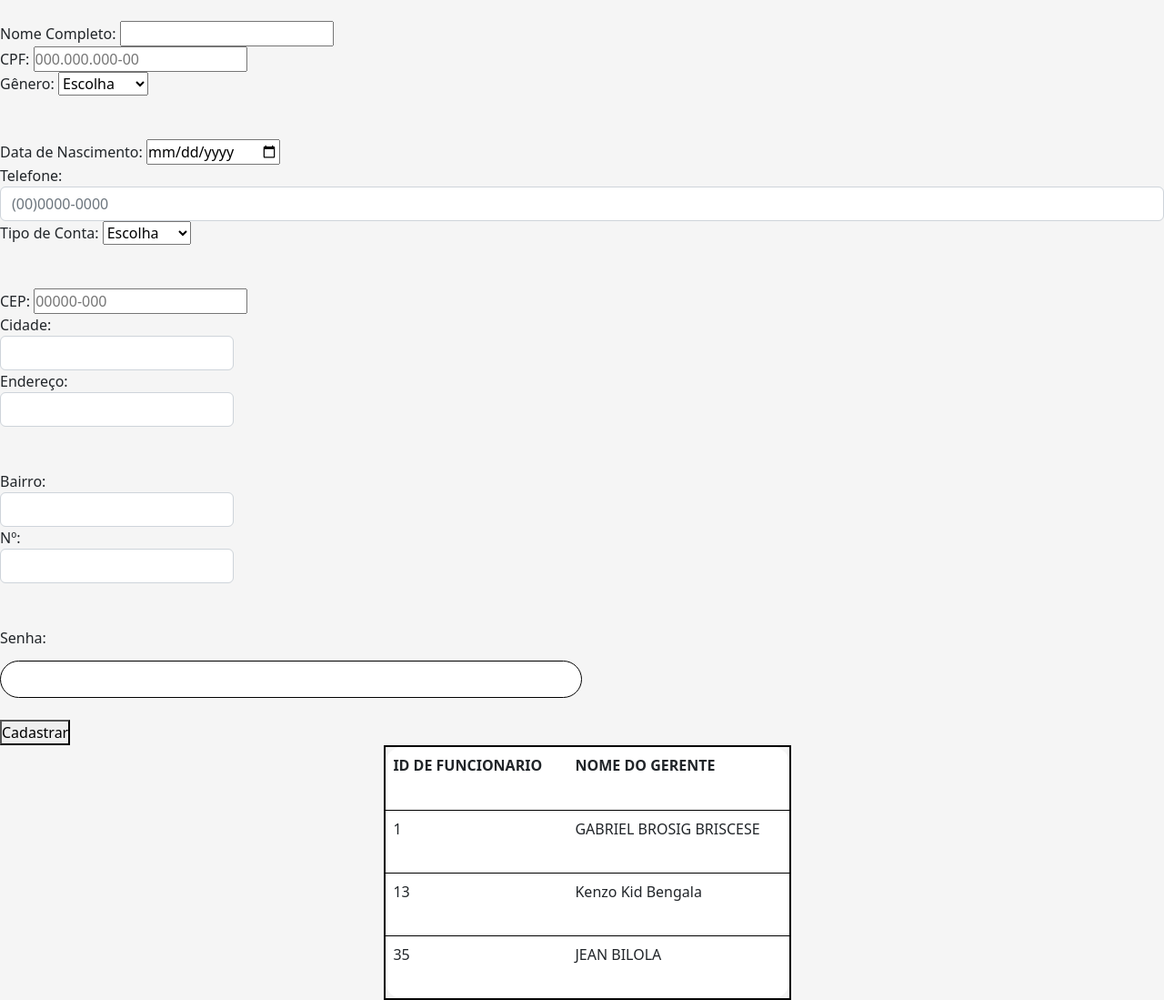
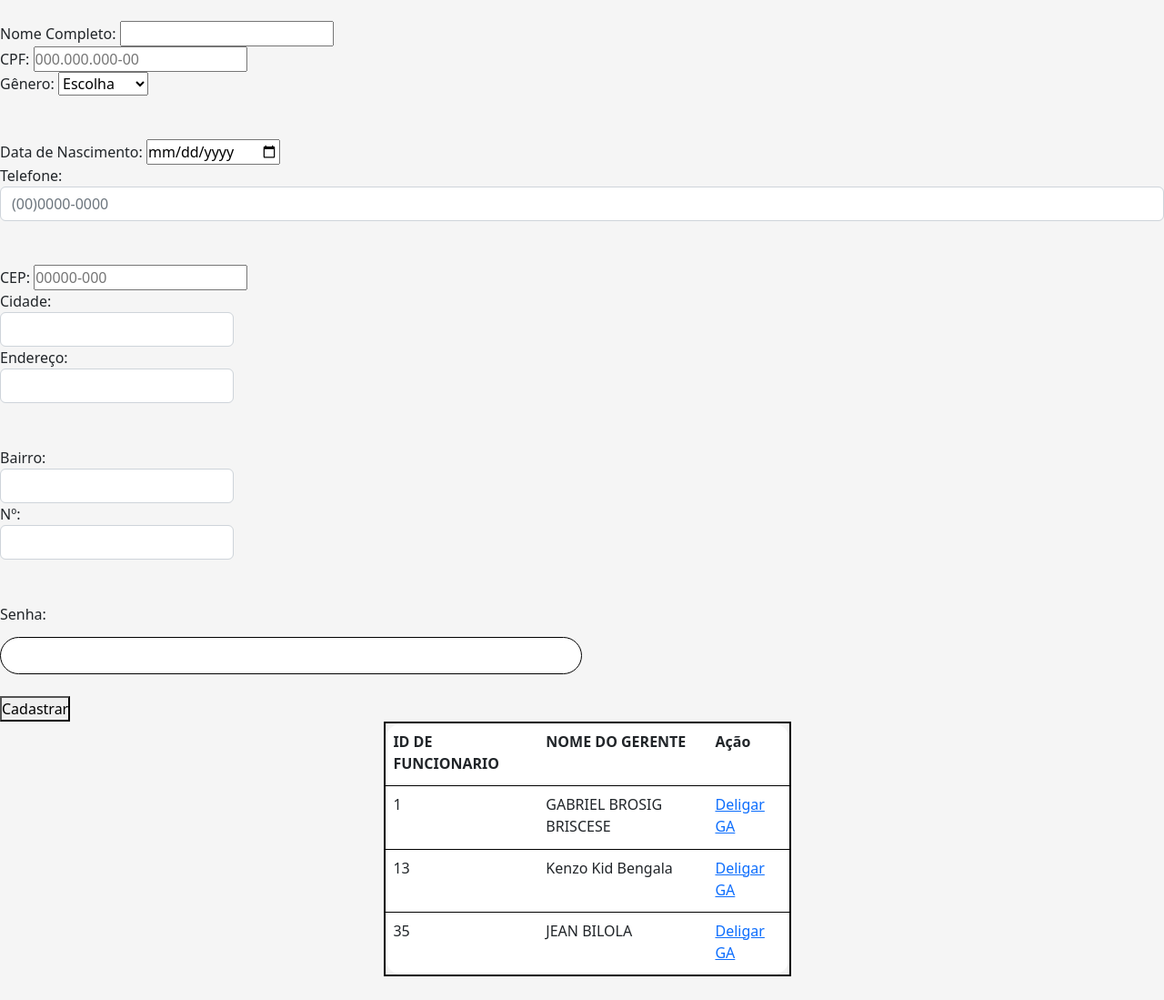
Before and after one commit to Octoplus-Group/OctoplusBank, a Flask app: page /gerenciar_gerentes in a window 1280 px wide. Shown: the part 127-1226 px from the top of the page at 91% size. After the commit the page ends 1200 px from the top, so only its background shows below. Run offline with Flask 2, Linux system fonts and the light colour scheme; data comes from the database, SQL or seed files in the repository; some libraries are stand-ins or nearby versions; some web fonts are replaced.

Commit message:
Correção no cadastro de agencias e links, tambem correção na criação de gerentes de agencia e inclusao de demitir um gerente de agencia

```diff
--- a/src/app.py
+++ b/src/app.py
@@ -107,6 +107,8 @@ app.add_url_rule(routes["edicao_agencia_route"],view_func=routes["edicao_agencia
 
 app.add_url_rule(routes["detetar_agencia_route"],view_func=routes["deletar_agencia_controller"])
 
+app.add_url_rule(routes["demitir_GA_route"],view_func=routes["demitir_GA_controller"])
+
 app.add_url_rule(routes["criar_agencia_route"],view_func=routes["criar_agencia_controller"])
 
 """ app.add_url_rule(routes["realizar_transferencia_route"],view_func=routes["realizar_transferencia_controller"]) """
--- a/src/controllers/controller.py
+++ b/src/controllers/controller.py
@@ -789,14 +789,15 @@ class CadastrarAgenciaController(MethodView):
         nomeGA = request.form['GA']
         nomeAG = request.form['NOME_AGENCIA']
         with mysql.cursor() as cur:
-            cur.execute("INSERT INTO agencia(GERENTE,NOME_AGENCIA) VALUES (%s,%s)",(nomeGA,nomeAG))
+            cur.execute("INSERT INTO agencia(GERENTE,NOME_DA_AGENCIA) VALUES (%s,%s)",(nomeGA,nomeAG))
             cur.connection.commit()
-
+            cur.execute("SELECT * FROM cliente where ID_CLIENTE =%s",(30))
+            cliente = cur.fetchone()
             cur.execute("SELECT * FROM agencia")
             agencias = cur.fetchall()
             cur.execute("SELECT * FROM cliente WHERE FUNCAO =%s",('GA'))
             gerenteAgencia = cur.fetchall()
-        return render_template('public/gerenciar_agencias.html', agencias=agencias , gerenteAgencia=gerenteAgencia)
+        return render_template('public/gerenciar_agencias.html', agencias=agencias , gerenteAgencia=gerenteAgencia,cliente=cliente)
 
 class CadastroGerenteAgencia(MethodView):
     def post(self):
@@ -810,29 +811,31 @@ class CadastroGerenteAgencia(MethodView):
         endereco = request.form['endereco']
         bairro = request.form['bairro']
         numeroCasa = request.form['numeroCasa']
-        tipoConta = request.form['tipoConta']
         senha = request.form['senha']
         nome = nome.upper()
+
 
         with mysql.cursor()as cur:
             cur.execute("INSERT INTO cliente(NOME,CPF,DATA_NASCIMENTO,GENERO,TELEFONE,CEP,CIDADE,ENDERECO,BAIRRO,NUMERO,SENHA,STATUS,FUNCAO) VALUES (%s,%s,%s,%s,%s,%s,%s,%s,%s,%s,%s,%s,%s)",(nome,CPF,dataNascimento,genero,telefone,cep,cidade,endereco,bairro,numeroCasa,senha,'APROVADO','GA'))
             cur.connection.commit()
-            cur.execute("INSERT INTO conta (DATA_ABERTURA,TIPO_CONTA) VALUES (NOW(),%s)",(tipoConta))
-            cur.connection.commit()
-            cur.execute("SELECT ID_CONTA FROM conta ORDER BY ID_CONTA DESC")
-            numeroconta=cur.fetchone()
-            cur.execute("SELECT ID_CLIENTE FROM cliente ORDER BY ID_CLIENTE DESC")
-            numerocliente=cur.fetchone()
-            cur.execute("SELECT * FROM conta ORDER BY ID_CONTA DESC")
-            numerocontaAbertura=cur.fetchone()
-            cur.execute("SELECT * FROM cliente ORDER BY ID_CLIENTE DESC")
-            numeroclienteAbertura=cur.fetchone()
-            cur.execute("UPDATE cliente SET ID_CONTA =%s WHERE ID_CLIENTE = %s",(numeroconta,numerocliente))
+            cur.execute("SELECT * FROM cliente WHERE FUNCAO =%s",('GA'))
+            gerenteAgencia = cur.fetchall()
+            cur.execute("SELECT * FROM cliente where ID_CLIENTE =%s",(30))
+            cliente = cur.fetchone()
+
+        return render_template('public/gerenciar_gerentes.html', gerenteAgencia=gerenteAgencia, cliente=cliente)
+
+class DemitirGerenteAgencia(MethodView):
+    def get(self,id):
+        with mysql.cursor()as cur:
+            cur.execute("UPDATE cliente SET FUNCAO=%s WHERE ID_CLIENTE=%s",('DEMITIDO',id))
             cur.connection.commit()
             cur.execute("SELECT * FROM cliente WHERE FUNCAO =%s",('GA'))
             gerenteAgencia = cur.fetchall()
+            cur.execute("SELECT * FROM cliente where ID_CLIENTE =%s",(30))
+            cliente = cur.fetchone()
 
-        return render_template('public/gerenciar_gerentes.html', gerenteAgencia=gerenteAgencia)
+        return render_template ('public/gerenciar_gerentes.html', gerenteAgencia=gerenteAgencia,cliente=cliente)
 
 class AlterarCapitalJurosController(MethodView):
     def post(self):
--- a/src/db.py
+++ b/src/db.py
@@ -1,3 +1,3 @@
 import pymysql
 
-mysql =pymysql.connect(host='localhost', port=3306, user='root', passwd='fatec', database='octoplus_bank')
+mysql =pymysql.connect(host='localhost', port=3306, user='root', passwd='Topsp808!@', database='octoplus_bank')
--- a/src/routes/routes.py
+++ b/src/routes/routes.py
@@ -61,4 +61,5 @@ routes ={
     "link_alterar_agencia_route":"/link_alterar_agencia/<int:id>","link_alterar_agencia_controller":LinkAlterarNomeAgenciaController.as_view("linkANAG"),
     "edicao_agencia_route":"/edicao_agencia/<int:id>","edicao_agencia_controller":AlterarNomeAgenciaController.as_view("EditarAgencia"),
     "detetar_agencia_route":"/deletar_agencia/<int:id>","deletar_agencia_controller":DeletarAgenciaController.as_view("DeletarAgencia"),
+    "demitir_GA_route":"/demitir_GA/<int:id>","demitir_GA_controller":DemitirGerenteAgencia.as_view("demitirGA"),
 }
--- a/src/templates/public/gerenciar_gerentes.html
+++ b/src/templates/public/gerenciar_gerentes.html
@@ -125,16 +125,7 @@
 
                 </div>
 
-                <div class="parte-2">
 
-                    <label for="tipoConta">Tipo de Conta:</label>
-                    <select name="tipoConta" id="tipoConta" required>
-                        <option selected disabled value="" class="form-control">Escolha</option>
-                        <option type="text" name="tipoConta" id="tipoConta" value="CORRENTE">Corrente</option>
-                        <option type="text" name="'tipoConta" id="tipoConta" value="POUPANCA">Poupança</option>
-                    </select>
-
-                </div>
 
             <br><br>
 
@@ -204,6 +195,7 @@
     <tr>
         <th scoup="col">ID DE FUNCIONARIO</th>
         <th scoup="col">NOME DO GERENTE</th>
+        <th scope="col">Ação</th>
         <!-- <th scoup="col">NUMERO DE CONTA</th> -->
 
     </tr>
@@ -211,8 +203,7 @@
     <tr>
         <td>{{item[1]}}</td>
         <td>{{item[2]}}</td>
-<!--         <td>{{item[0]}}</td>
- -->
+        <td><a href="/demitir_GA/{{item[1]}}">Deligar GA</a></td>
     </tr>
     {% endfor %}
     </table>
```
